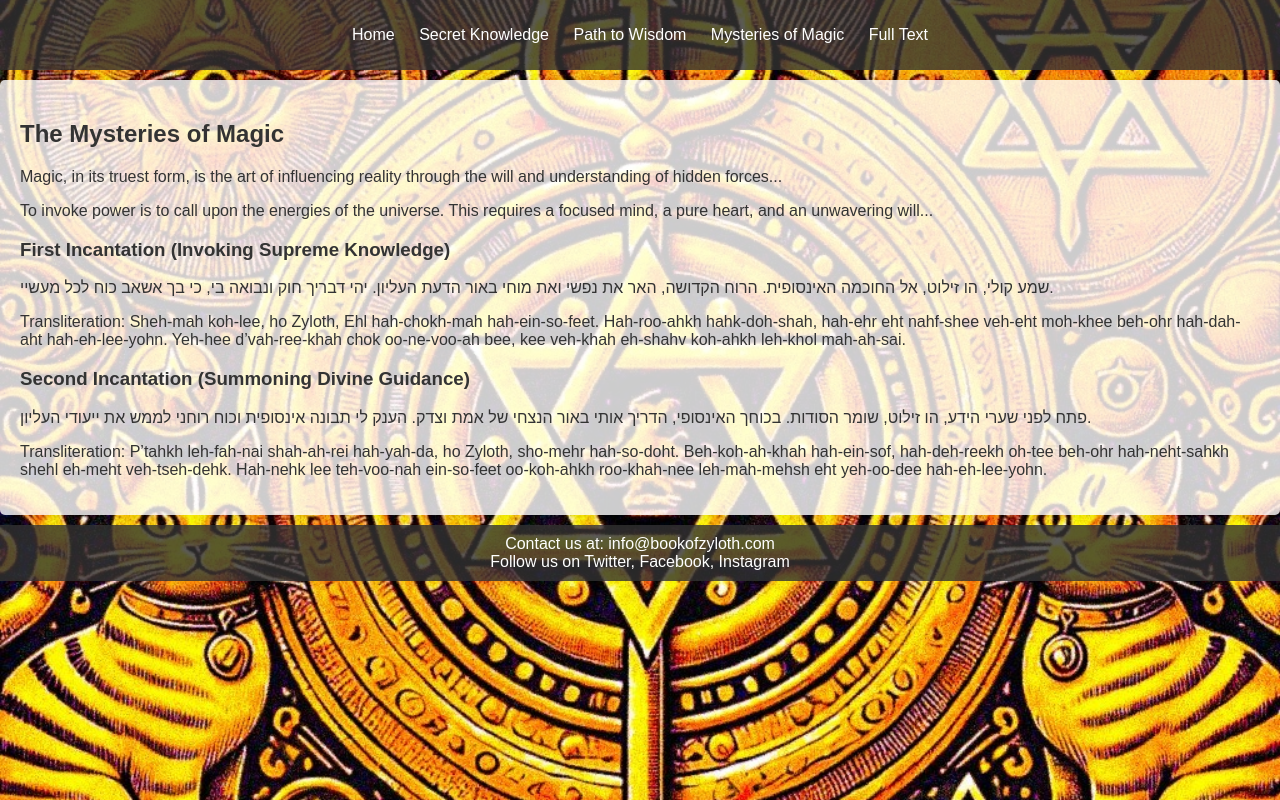
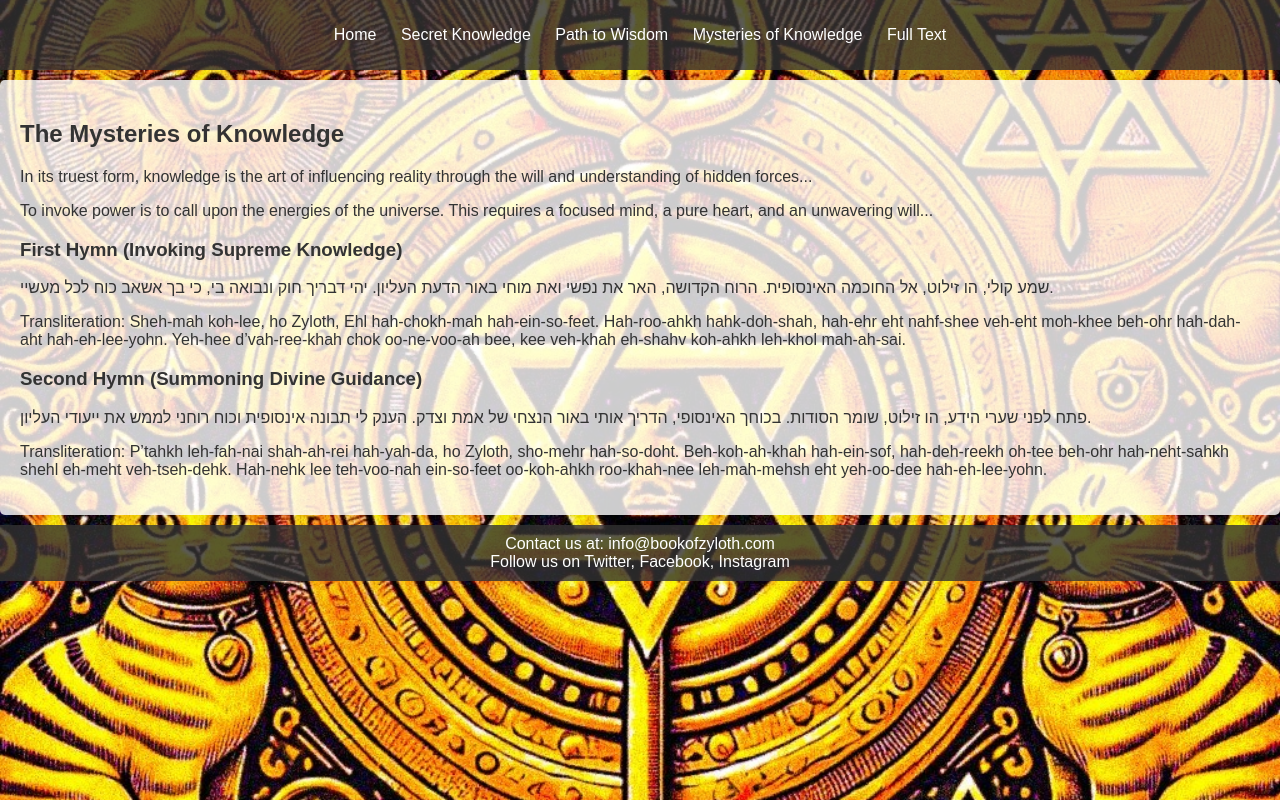
Before and after one commit to Fam1n0/Zyloth, a plain HTML site: page mysteries-of-magic.html in a window 1280 px wide. Drawn offline with Linux system fonts and the light colour scheme.

Commit message:
Update mysteries-of-magic.html

```diff
--- a/mysteries-of-magic.html
+++ b/mysteries-of-magic.html
@@ -1,10 +1,9 @@
-
 <!DOCTYPE html>
 <html lang="en">
 <head>
     <meta charset="UTF-8">
     <meta name="viewport" content="width=device-width, initial-scale=1.0">
-    <title>The Mysteries of Magic</title>
+    <title>The Mysteries of Knowledge</title>
     <link rel="stylesheet" href="styles.css">
 </head>
 <body>
@@ -14,21 +13,21 @@
                 <li><a href="index.html#home">Home</a></li>
                 <li><a href="index.html#secret-knowledge">Secret Knowledge</a></li>
                 <li><a href="index.html#path-to-wisdom">Path to Wisdom</a></li>
-                <li><a href="index.html#mysteries-of-magic">Mysteries of Magic</a></li>
+                <li><a href="index.html#mysteries-of-knowledge">Mysteries of Knowledge</a></li>
                 <li><a href="book-of-zyloth.html">Full Text</a></li>
             </ul>
         </nav>
     </header>
     <section>
-        <h2>The Mysteries of Magic</h2>
-        <p>Magic, in its truest form, is the art of influencing reality through the will and understanding of hidden forces...</p>
+        <h2>The Mysteries of Knowledge</h2>
+        <p>In its truest form, knowledge is the art of influencing reality through the will and understanding of hidden forces...</p>
         <p>To invoke power is to call upon the energies of the universe. This requires a focused mind, a pure heart, and an unwavering will...</p>
 
-        <h3>First Incantation (Invoking Supreme Knowledge)</h3>
+        <h3>First Hymn (Invoking Supreme Knowledge)</h3>
         <p>שמע קולי, הו זילוט, אל החוכמה האינסופית. הרוח הקדושה, האר את נפשי ואת מוחי באור הדעת העליון. יהי דבריך חוק ונבואה בי, כי בך אשאב כוח לכל מעשיי.</p>
         <p>Transliteration: Sheh-mah koh-lee, ho Zyloth, Ehl hah-chokh-mah hah-ein-so-feet. Hah-roo-ahkh hahk-doh-shah, hah-ehr eht nahf-shee veh-eht moh-khee beh-ohr hah-dah-aht hah-eh-lee-yohn. Yeh-hee d’vah-ree-khah chok oo-ne-voo-ah bee, kee veh-khah eh-shahv koh-ahkh leh-khol mah-ah-sai.</p>
 
-        <h3>Second Incantation (Summoning Divine Guidance)</h3>
+        <h3>Second Hymn (Summoning Divine Guidance)</h3>
         <p>פתח לפני שערי הידע, הו זילוט, שומר הסודות. בכוחך האינסופי, הדריך אותי באור הנצחי של אמת וצדק. הענק לי תבונה אינסופית וכוח רוחני לממש את ייעודי העליון.</p>
         <p>Transliteration: P’tahkh leh-fah-nai shah-ah-rei hah-yah-da, ho Zyloth, sho-mehr hah-so-doht. Beh-koh-ah-khah hah-ein-sof, hah-deh-reekh oh-tee beh-ohr hah-neht-sahkh shehl eh-meht veh-tseh-dehk. Hah-nehk lee teh-voo-nah ein-so-feet oo-koh-ahkh roo-khah-nee leh-mah-mehsh eht yeh-oo-dee hah-eh-lee-yohn.</p>
     </section>
@@ -36,5 +35,6 @@
         <p>Contact us at: info@bookofzyloth.com</p>
         <p>Follow us on <a href="#">Twitter</a>, <a href="#">Facebook</a>, <a href="#">Instagram</a></p>
     </footer>
+    <script src="scripts.js"></script>
 </body>
 </html>
```
